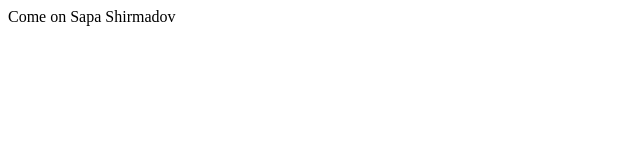
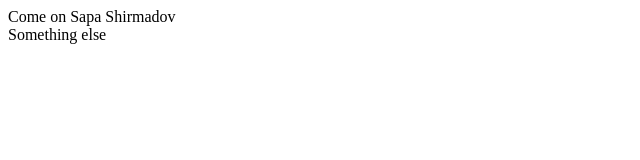
Before and after one commit to shirmadov/test, a plain HTML site: page index.html in a window 1280 px wide. Shown: the full height of the page, 0-640 px from the left. Drawn offline with Linux system fonts and the light colour scheme.

Commit message:
Something

```diff
--- a/index.html
+++ b/index.html
@@ -10,5 +10,9 @@
 <body>
 Come on
 Sapa Shirmadov
+
+<div>
+    Something else
+</div>
 </body>
 </html>
```
